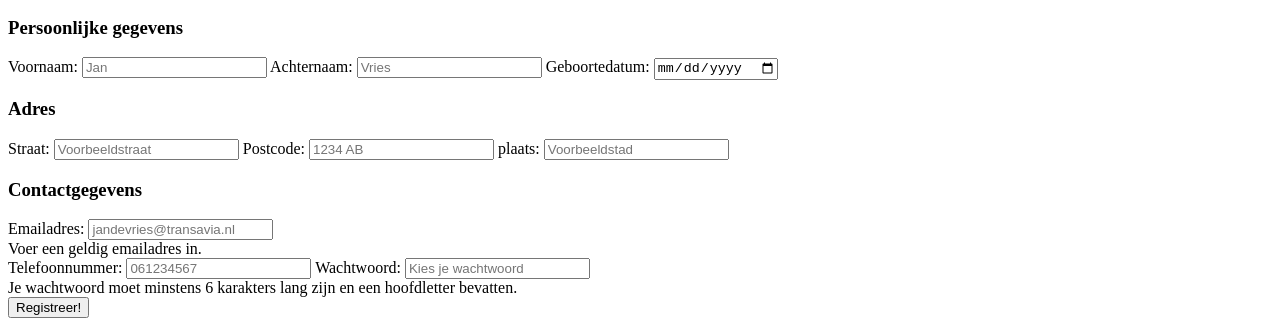
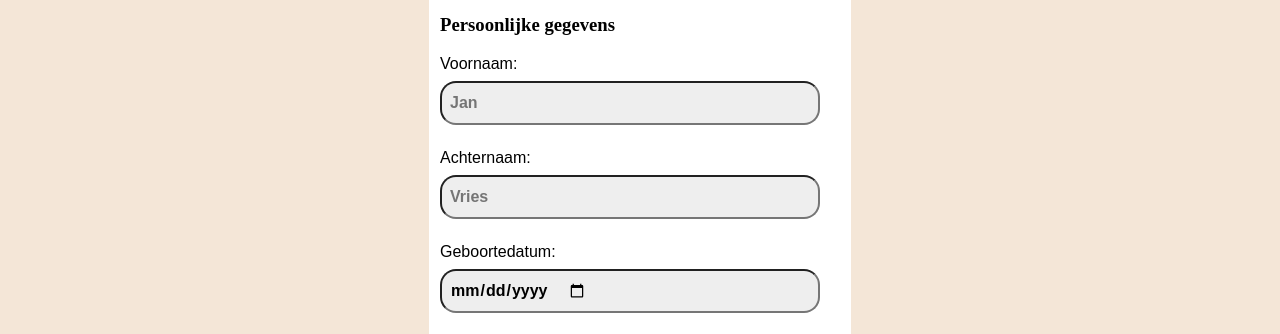
Before and after one commit to japgroevemaker/Project_web, a plain HTML site: page aanmeld.html in a window 1280 px wide. Shown: the part 98-432 px from the top of the page. Drawn offline with Linux system fonts and the light colour scheme.

Commit message:
Change route to CSS

```diff
--- a/aanmeld.html
+++ b/aanmeld.html
@@ -4,7 +4,7 @@
 <head>
     <meta charset="utf-8">
     <title>Aanmelden</title>
-    <link rel="stylesheet" type="text/css" href="css/style.css">
+    <link rel="stylesheet" type="text/css" href="styles.css">
     <meta name="viewport" content="width=device-width, initial-scale=1.0">
 </head>
 
```
